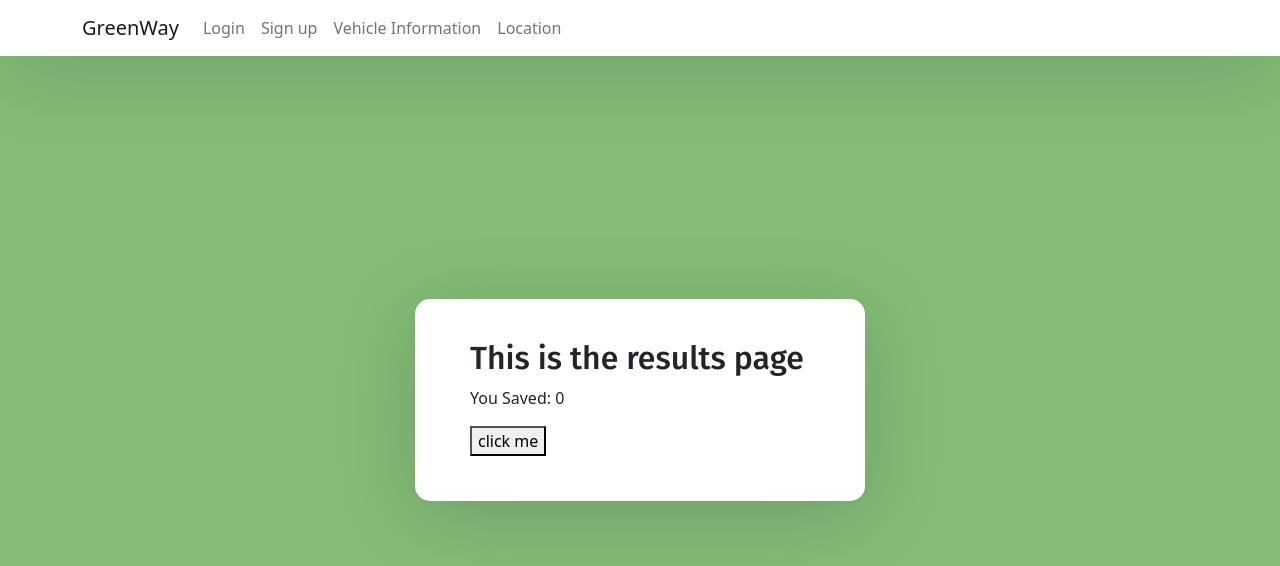
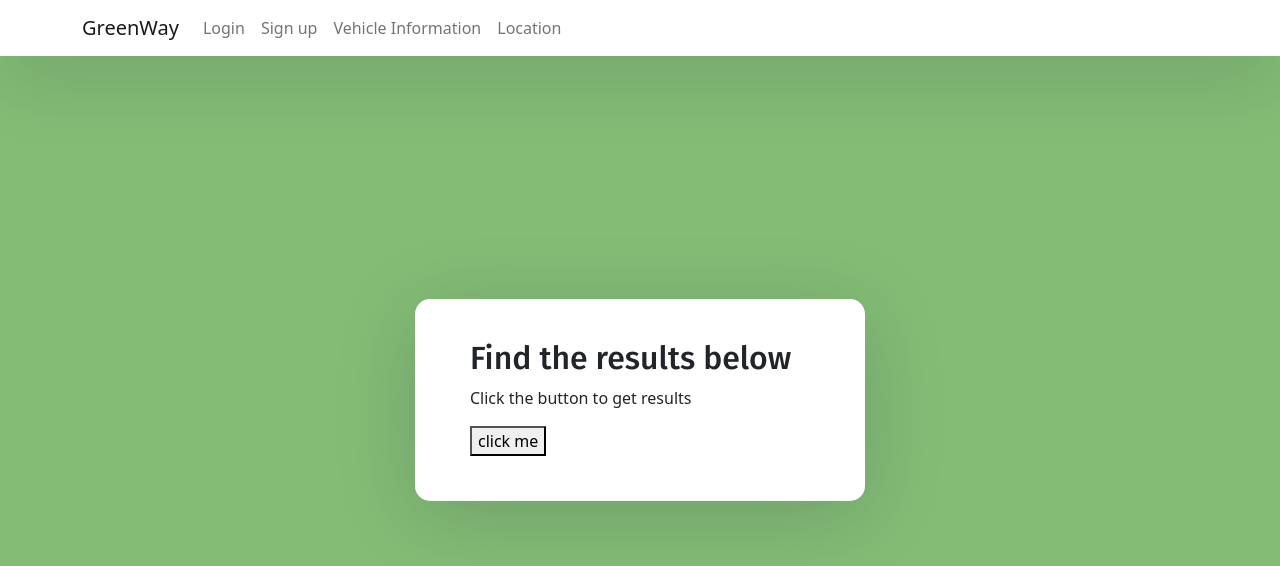
Before and after one commit to Billy-Night/Hackathon-1, a React (Create React App) app: page /results in a window 1280 px wide. Shown: the top 566 px of the page. Built offline with nearby package versions, Linux system fonts and the light colour scheme.

Commit message:
added functionality for the showing the carbon footprint

```diff
--- a/src/components/Results.jsx
+++ b/src/components/Results.jsx
@@ -4,11 +4,31 @@ import { MyContext } from '../context/MyProvider';
 const Results = () => {
     const context = useContext(MyContext);
 
+
+
     return (
         <div>
-            <h2>This is the results page</h2>
-            <p>You Saved: {context.carbonSaved} </p>
+            {context.apiLoaded === false ?
+            <div>
+            <h2>Find the results below</h2>
+            <p>Click the button to get results</p>
             <button onClick={context.carFootApi}>click me</button>
+            </div>
+            :
+            <div>
+
+            <p>Carbon footprint for driving: {(context.carCarb).toFixed(0)} g</p>
+            <p>Carbon footprint for cycing: {(context.cyclingCarb).toFixed(0)} g</p>
+            <div>
+                <p>You've saved: {context.apiLoaded === true ? (context.carCarb - context.cyclingCarb).toFixed(0) : null } g
+                </p>
+            </div>
+            </div>
+        }
+
+
+
+
         </div>
     )
 }
--- a/src/context/MyProvider.js
+++ b/src/context/MyProvider.js
@@ -22,7 +22,13 @@ let [cyclingFoot, setCyclingFoot] = useState({});
 
 let [apiLoaded, setapiLoaded] =useState(false);
 
-let [carbonSaved, setCarbonSaved] = useState(0);
+// let [carbonSaved, setCarbonSaved] = useState(0);
+
+let [carCarb, setCarCarb] = useState(0);
+
+let [cyclingCarb, setCyclingCarb] = useState(0);
+
+let [apiLoaded2, setapiLoaded2] = useState(false);
 
 const apiKey = "fc876cfe815ea0849cd7a3ce2e788244";
 
@@ -42,6 +48,7 @@ const apiKey = "fc876cfe815ea0849cd7a3ce2e788244";
               lat: endData.data[0].latitude,
               lon: endData.data[0].longitude,
             });
+            setapiLoaded2(true);
         });
     }
 
@@ -50,15 +57,17 @@ const apiKey = "fc876cfe815ea0849cd7a3ce2e788244";
         .then((res) => res.json())
         .then((carData) => {
             setVehicleFoot({carData});
+            setCarCarb(carData.data.carbon_footprint.grams.total)
         });
         fetch(`https://klimaat.app/api/v1/calculate?start=${startCords.lat},${startCords.lon}&end=${endCords.lat},${endCords.lon}&transport_mode=cycling&key=live_9lmVYiQGfEj1w0Prsd91WLUmtEJ5qUuZq3jIFB_6c5A5m3BDGQMz1CL0SSBZMugvJ0Pg9kaTJRItk2bmviJ63g==`)
         .then((res) => res.json())
         .then((cycleData) => {
             setCyclingFoot({cycleData});
+            setCyclingCarb(cycleData.data.carbon_footprint.grams.total)
             setapiLoaded(true)
-            savingCal();
+
         });
-
+        // savingCal();
     }
 
     // useEffect(() => {
@@ -67,12 +76,19 @@ const apiKey = "fc876cfe815ea0849cd7a3ce2e788244";
     //    setCarbonSaved(result);
     // }, [apiLoaded])
 
-    const savingCal = () => {
-       let result = (vehicleFoot.carData.data.carbon_footprint.grams.total - cyclingFoot.cycleData.data.carbon_footprint.grams.total);
 
-       setCarbonSaved(result);
+    // useEffect(() => {
+    //     let result = (carCarb - cyclingCarb);
 
-    }
+    //     setCarbonSaved(result);;
+    // }, [apiLoaded])
+
+    // const savingCal = () => {
+    //    let result = (carCarb - cyclingCarb);
+
+    //    setCarbonSaved(result);
+
+    // }
 
 
 
@@ -97,8 +113,12 @@ const apiKey = "fc876cfe815ea0849cd7a3ce2e788244";
                 carFootApi: carFootApi,
                 vehicleFoot: vehicleFoot,
                 cyclingFoot: cyclingFoot,
-                carbonSaved: carbonSaved,
-                savingCal: savingCal
+                // carbonSaved: carbonSaved,
+                // savingCal: savingCal,
+                apiLoaded: apiLoaded,
+                carCarb: carCarb,
+                cyclingCarb: cyclingCarb
+
             }} >
             {props.children }
         </MyContext.Provider>
```
